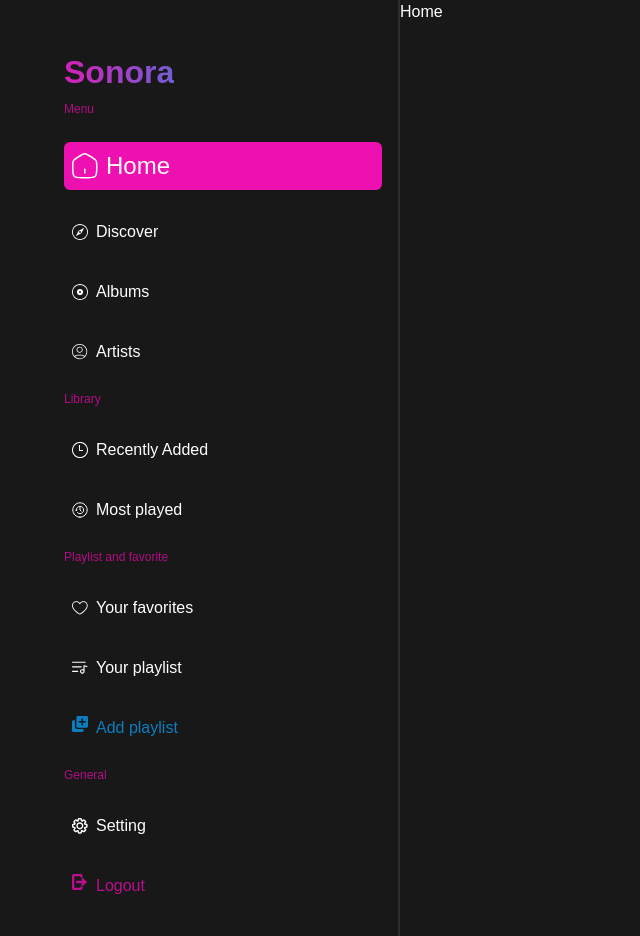
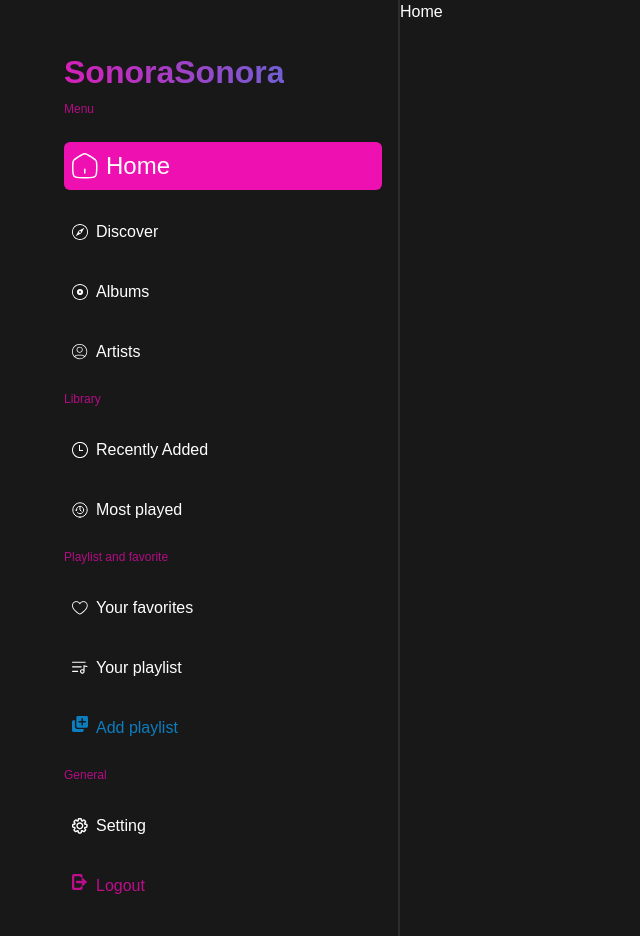
Before and after one commit to AndreyBublick/Sonora, a Next.js app: page / in a window 1280 px wide. Shown: the whole page, without its empty margins (0-640 px from the left). Built offline with nearby package versions, Linux system fonts and the light colour scheme.

Commit message:
[!!] fix logo share

```diff
--- a/src/app/providers/sidebar/sidebar-provider.tsx
+++ b/src/app/providers/sidebar/sidebar-provider.tsx
@@ -82,7 +82,7 @@ export const SidebarProvider = ({}) => {
 
 
     return (
-        <Sidebar sidebarData={sidebarData} logo={<Logo />} />
+        <Sidebar sidebarData={sidebarData} logo={<Logo title={'Sonora'} />} />
     );
 
 };
--- a/src/shared/ui/logo/logo.props.ts
+++ b/src/shared/ui/logo/logo.props.ts
@@ -1,4 +1,6 @@
 export type LogoProps = {
     id?:string
     onClick?:()=>void
+    title:string
+    href?:string
 }
--- a/src/shared/ui/logo/logo.tsx
+++ b/src/shared/ui/logo/logo.tsx
@@ -3,11 +3,10 @@ import Link from "next/link";
 import {LinearText} from "@/src/shared/ui";
 
 
-export const Logo = ({onClick}: LogoProps) => {
-
+export const Logo = ({onClick, href='/', title=''}: LogoProps) => {
     return (
-        <Link href="/" className="fs-2 fw-bold d-inline-block" onClick={onClick}>
-            <LinearText>Sonora</LinearText>
+        <Link href={href} className="fs-2 fw-bold d-inline-block" onClick={onClick}>
+            <LinearText>{title}Sonora</LinearText>
         </Link>
     );
 
```
